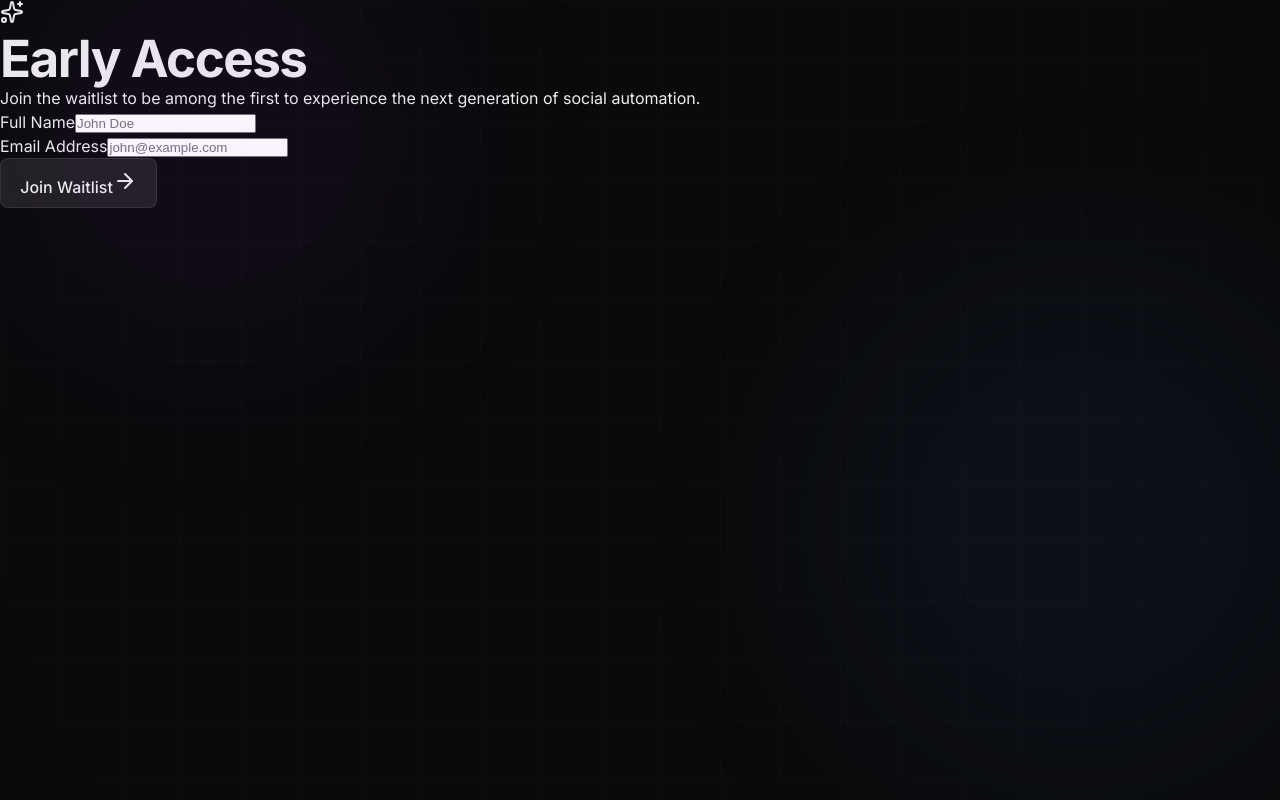
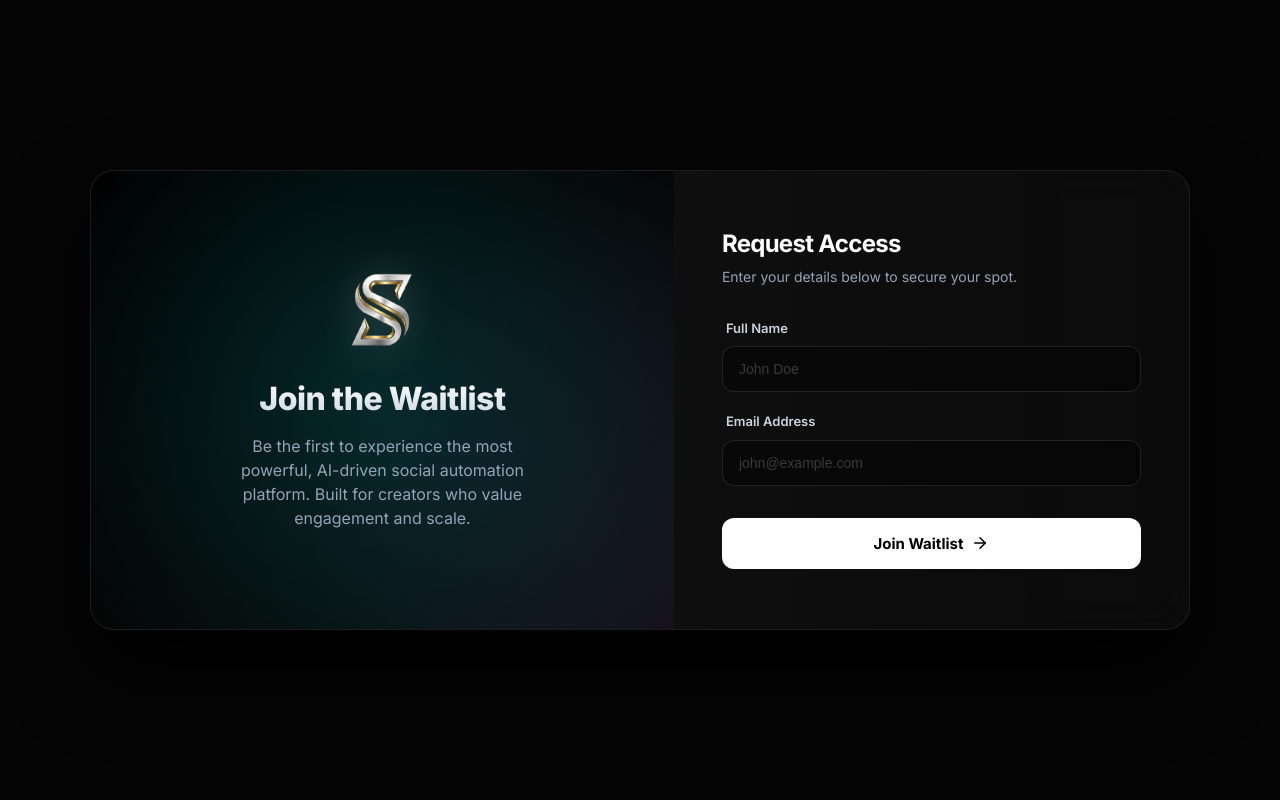
Before and after one commit to gaurishankarkhadga/sotixai, a React (Vite) app in the folder frontend/: page /early-access in a window 1280 px wide. Built offline with nearby package versions, Linux system fonts and the light colour scheme; no server answers.

Commit message:
lets test fronteed first

```diff
--- a/frontend/src/pages/EarlyAccess.jsx
+++ b/frontend/src/pages/EarlyAccess.jsx
@@ -1,7 +1,6 @@
 import React, { useState } from 'react';
-import { ArrowRight, Sparkles, CheckCircle2 } from 'lucide-react';
-import '../Base.css';
-import '../styles/Connect.css'; // Re-use ambient background styles
+import { ArrowRight, CheckCircle2 } from 'lucide-react';
+import '../styles/EarlyAccess.css'; // Isolated scoped CSS for this page only
 
 const API_BASE_URL = import.meta.env.VITE_API_BASE_URL || 'http://localhost:8000';
 
@@ -43,49 +42,57 @@ const EarlyAccess = () => {
     };
 
     return (
-        <div className="base-theme min-h-screen flex items-center justify-center p-4 overflow-hidden relative">
-            {/* Ambient Background from Connect page for consistency */}
-            <div className="bg-elements">
-                <div className="bg-grid"></div>
-                <div className="bg-orb orb-1"></div>
-                <div className="bg-orb orb-2"></div>
+        <div className="ea-wrapper">
+            <div className="ea-container">
+
+                {/* Left Side: Banner / Image */}
+                <div className="ea-banner">
+                    <div className="ea-banner-content">
+                        <img
+                            src="/assets/logo-icon-transparent.png"
+                            alt="Sotix Logo"
+                            className="ea-banner-logo"
+                        />
+                        <h1 className="ea-banner-title">Join the Waitlist</h1>
+                        <p className="ea-banner-subtitle">
+                            Be the first to experience the most powerful, AI-driven social automation platform.
+                            Built for creators who value engagement and scale.
+                        </p>
+                    </div>
                 </div>
 
-            <div className="glass-panel max-w-md w-full relative z-10 p-8 rounded-2xl shadow-2xl border border-white/10 backdrop-blur-md bg-black/40">
-                <div className="text-center mb-8">
-                    <div className="inline-flex items-center justify-center w-12 h-12 rounded-full bg-white/5 border border-white/10 mb-4">
-                        <Sparkles className="w-6 h-6 text-indigo-400" />
+                {/* Right Side: Form */}
+                <div className="ea-form-section">
+                    {success ? (
+                        <div className="ea-success">
+                            <CheckCircle2 className="w-16 h-16 text-emerald-400" />
+                            <div>
+                                <h3>You're on the list!</h3>
+                                <p>We'll notify you via email as soon as a spot opens up. Thank you for your interest!</p>
                             </div>
-                    <h1 className="text-3xl font-bold text-white mb-2 tracking-tight">Early Access</h1>
-                    <p className="text-white/60 text-sm">
-                        Join the waitlist to be among the first to experience the next generation of social automation.
-                    </p>
-                </div>
-
-                {success ? (
-                    <div className="bg-emerald-500/10 border border-emerald-500/20 rounded-xl p-6 text-center reveal-fade-in">
-                        <CheckCircle2 className="w-12 h-12 text-emerald-400 mx-auto mb-3" />
-                        <h3 className="text-emerald-400 font-semibold mb-2">You're on the list!</h3>
-                        <p className="text-emerald-400/80 text-sm">
-                            We'll notify you via email as soon as a spot opens up. Thank you for your interest!
-                        </p>
                             <button
                                 onClick={() => window.location.href = '/'}
-                            className="mt-6 w-full py-2.5 px-4 bg-white/5 hover:bg-white/10 border border-white/10 rounded-lg text-white font-medium transition-colors text-sm"
+                                className="ea-back-btn"
                             >
                                 Return Home
                             </button>
                         </div>
                     ) : (
-                    <form onSubmit={handleSubmit} className="space-y-4">
+                        <>
+                            <div className="ea-form-header">
+                                <h2>Request Access</h2>
+                                <p>Enter your details below to secure your spot.</p>
+                            </div>
+
+                            <form onSubmit={handleSubmit} className="ea-form">
                                 {error && (
-                            <div className="bg-red-500/10 border border-red-500/20 text-red-400 text-sm p-3 rounded-lg text-center">
+                                    <div className="ea-message ea-error">
                                         {error}
                                     </div>
                                 )}
 
-                        <div className="space-y-1">
-                            <label htmlFor="name" className="text-xs font-medium text-white/70 ml-1">Full Name</label>
+                                <div className="ea-input-group">
+                                    <label htmlFor="name" className="ea-label">Full Name</label>
                                     <input
                                         type="text"
                                         id="name"
@@ -94,12 +101,12 @@ const EarlyAccess = () => {
                                         onChange={handleChange}
                                         required
                                         placeholder="John Doe"
-                                className="w-full bg-black/50 border border-white/10 rounded-xl px-4 py-3 text-white placeholder-white/20 focus:outline-none focus:border-indigo-500/50 focus:ring-1 focus:ring-indigo-500/50 transition-all text-sm"
+                                        className="ea-input"
                                     />
                                 </div>
 
-                        <div className="space-y-1">
-                            <label htmlFor="email" className="text-xs font-medium text-white/70 ml-1">Email Address</label>
+                                <div className="ea-input-group">
+                                    <label htmlFor="email" className="ea-label">Email Address</label>
                                     <input
                                         type="email"
                                         id="email"
@@ -108,23 +115,25 @@ const EarlyAccess = () => {
                                         onChange={handleChange}
                                         required
                                         placeholder="john@example.com"
-                                className="w-full bg-black/50 border border-white/10 rounded-xl px-4 py-3 text-white placeholder-white/20 focus:outline-none focus:border-indigo-500/50 focus:ring-1 focus:ring-indigo-500/50 transition-all text-sm"
+                                        className="ea-input"
                                     />
                                 </div>
 
                                 <button
                                     type="submit"
                                     disabled={loading}
-                            className="w-full relative group overflow-hidden bg-white text-black font-semibold py-3 px-4 rounded-xl mt-4 transition-all hover:scale-[1.02] active:scale-[0.98] disabled:opacity-70 disabled:hover:scale-100 flex items-center justify-center gap-2"
+                                    className="ea-submit-btn"
                                 >
-                            <span className="relative z-10 flex items-center gap-2 text-sm">
+                                    <span className="ea-btn-content">
                                         {loading ? 'Securing Spot...' : 'Join Waitlist'}
-                                {!loading && <ArrowRight className="w-4 h-4 group-hover:translate-x-1 transition-transform" />}
+                                        {!loading && <ArrowRight size={18} />}
                                     </span>
-                            <div className="absolute inset-0 -translate-x-full bg-gradient-to-r from-transparent via-black/10 to-transparent group-hover:animate-[shimmer_1.5s_infinite] z-0" />
                                 </button>
                             </form>
+                        </>
                     )}
+                </div>
+
             </div>
         </div>
     );
--- /dev/null
+++ b/frontend/src/styles/EarlyAccess.css
@@ -0,0 +1,306 @@
+/* frontend/src/styles/EarlyAccess.css */
+
+.ea-wrapper {
+    min-height: 100vh;
+    width: 100vw;
+    background-color: #050505;
+    display: flex;
+    align-items: center;
+    justify-content: center;
+    padding: 24px;
+    font-family: 'Inter', system-ui, -apple-system, sans-serif;
+    color: #ffffff;
+    box-sizing: border-box;
+}
+
+.ea-container {
+    display: flex;
+    width: 100%;
+    max-width: 1100px;
+    background: rgba(15, 15, 15, 0.6);
+    border: 1px solid rgba(255, 255, 255, 0.08);
+    border-radius: 24px;
+    overflow: hidden;
+    box-shadow: 0 40px 80px rgba(0, 0, 0, 0.8);
+    backdrop-filter: blur(20px);
+    -webkit-backdrop-filter: blur(20px);
+}
+
+/* --- Left Side: Banner / Image --- */
+.ea-banner {
+    flex: 1.2;
+    position: relative;
+    background: linear-gradient(135deg, #000000 0%, #0a0a0a 100%);
+    display: flex;
+    flex-direction: column;
+    align-items: center;
+    justify-content: center;
+    padding: 60px 40px;
+    overflow: hidden;
+}
+
+/* Decorative abstract background inside banner */
+.ea-banner::before {
+    content: '';
+    position: absolute;
+    top: -50%;
+    left: -50%;
+    width: 200%;
+    height: 200%;
+    background: radial-gradient(circle at center, rgba(0, 242, 254, 0.15) 0%, transparent 50%),
+                radial-gradient(circle at 80% 20%, rgba(139, 92, 246, 0.1) 0%, transparent 40%);
+    animation: rotateBg 30s linear infinite;
+    z-index: 1;
+}
+
+@keyframes rotateBg {
+    0% { transform: rotate(0deg); }
+    100% { transform: rotate(360deg); }
+}
+
+.ea-banner-content {
+    position: relative;
+    z-index: 2;
+    text-align: center;
+}
+
+.ea-banner-logo {
+    width: 80px;
+    height: 80px;
+    margin-bottom: 24px;
+    object-fit: contain;
+    filter: drop-shadow(0 0 20px rgba(255, 255, 255, 0.2));
+}
+
+.ea-banner-title {
+    font-size: 32px;
+    font-weight: 800;
+    line-height: 1.2;
+    margin-bottom: 16px;
+    background: linear-gradient(180deg, #FFFFFF 0%, #cbd5e1 100%);
+    -webkit-background-clip: text;
+    -webkit-text-fill-color: transparent;
+    letter-spacing: -0.5px;
+}
+
+.ea-banner-subtitle {
+    font-size: 16px;
+    color: #94a3b8;
+    line-height: 1.5;
+    max-width: 320px;
+    margin: 0 auto;
+}
+
+/* --- Right Side: Form --- */
+.ea-form-section {
+    flex: 1;
+    padding: 60px 48px;
+    display: flex;
+    flex-direction: column;
+    justify-content: center;
+    background: linear-gradient(to right, rgba(255,255,255,0.02), transparent);
+}
+
+.ea-form-header {
+    margin-bottom: 32px;
+}
+
+.ea-form-header h2 {
+    font-size: 24px;
+    font-weight: 700;
+    margin: 0 0 8px 0;
+    color: #ffffff;
+}
+
+.ea-form-header p {
+    font-size: 14px;
+    color: #94a3b8;
+    margin: 0;
+}
+
+.ea-form {
+    display: flex;
+    flex-direction: column;
+    gap: 20px;
+}
+
+.ea-input-group {
+    display: flex;
+    flex-direction: column;
+    gap: 8px;
+}
+
+.ea-label {
+    font-size: 13px;
+    font-weight: 600;
+    color: #cbd5e1;
+    margin-left: 4px;
+}
+
+.ea-input {
+    width: 100%;
+    background: rgba(0, 0, 0, 0.4);
+    border: 1px solid rgba(255, 255, 255, 0.1);
+    border-radius: 12px;
+    padding: 14px 16px;
+    color: #ffffff;
+    font-size: 14px;
+    transition: all 0.2s ease;
+    box-sizing: border-box;
+}
+
+.ea-input::placeholder {
+    color: rgba(255, 255, 255, 0.2);
+}
+
+.ea-input:focus {
+    outline: none;
+    border-color: rgba(0, 242, 254, 0.5);
+    background: rgba(0, 0, 0, 0.6);
+    box-shadow: 0 0 0 4px rgba(0, 242, 254, 0.1);
+}
+
+.ea-submit-btn {
+    margin-top: 12px;
+    width: 100%;
+    background: #ffffff;
+    color: #000000;
+    border: none;
+    border-radius: 12px;
+    padding: 16px;
+    font-size: 15px;
+    font-weight: 700;
+    cursor: pointer;
+    display: flex;
+    align-items: center;
+    justify-content: center;
+    gap: 8px;
+    transition: all 0.2s ease;
+    position: relative;
+    overflow: hidden;
+}
+
+.ea-submit-btn:hover:not(:disabled) {
+    transform: translateY(-2px);
+    box-shadow: 0 10px 20px rgba(255, 255, 255, 0.1);
+}
+
+.ea-submit-btn:active:not(:disabled) {
+    transform: translateY(0);
+}
+
+.ea-submit-btn:disabled {
+    opacity: 0.7;
+    cursor: not-allowed;
+}
+
+.ea-btn-content {
+    position: relative;
+    z-index: 2;
+    display: flex;
+    align-items: center;
+    gap: 8px;
+}
+
+.ea-message {
+    padding: 16px;
+    border-radius: 12px;
+    font-size: 14px;
+    text-align: center;
+    margin-bottom: 20px;
+}
+
+.ea-error {
+    background: rgba(239, 68, 68, 0.1);
+    border: 1px solid rgba(239, 68, 68, 0.2);
+    color: #fca5a5;
+}
+
+.ea-success {
+    display: flex;
+    flex-direction: column;
+    align-items: center;
+    gap: 16px;
+    background: rgba(16, 185, 129, 0.05);
+    border: 1px solid rgba(16, 185, 129, 0.2);
+    padding: 40px 24px;
+    border-radius: 16px;
+    text-align: center;
+}
+
+.ea-success h3 {
+    color: #34d399;
+    font-size: 20px;
+    margin: 0;
+}
+
+.ea-success p {
+    color: #94a3b8;
+    margin: 0;
+    font-size: 14px;
+    line-height: 1.5;
+}
+
+.ea-back-btn {
+    background: transparent;
+    border: 1px solid rgba(255, 255, 255, 0.2);
+    color: #ffffff;
+    padding: 12px 24px;
+    border-radius: 8px;
+    font-size: 14px;
+    font-weight: 600;
+    cursor: pointer;
+    transition: all 0.2s ease;
+    margin-top: 8px;
+}
+
+.ea-back-btn:hover {
+    background: rgba(255, 255, 255, 0.05);
+}
+
+/* --- Responsive Design --- */
+@media (max-width: 900px) {
+    .ea-container {
+        flex-direction: column;
+    }
+
+    .ea-banner {
+        padding: 48px 24px;
+    }
+
+    .ea-banner-title {
+        font-size: 28px;
+    }
+
+    .ea-form-section {
+        padding: 40px 32px;
+    }
+}
+
+@media (max-width: 600px) {
+    .ea-wrapper {
+        padding: 16px;
+    }
+
+    .ea-banner {
+        padding: 40px 20px;
+    }
+
+    .ea-banner-logo {
+        width: 60px;
+        height: 60px;
+        margin-bottom: 16px;
+    }
+
+    .ea-banner-title {
+        font-size: 24px;
+    }
+
+    .ea-banner-subtitle {
+        font-size: 14px;
+    }
+
+    .ea-form-section {
+        padding: 32px 20px;
+    }
+}
```
Lines whose indentation alone changed are shown as unchanged.
